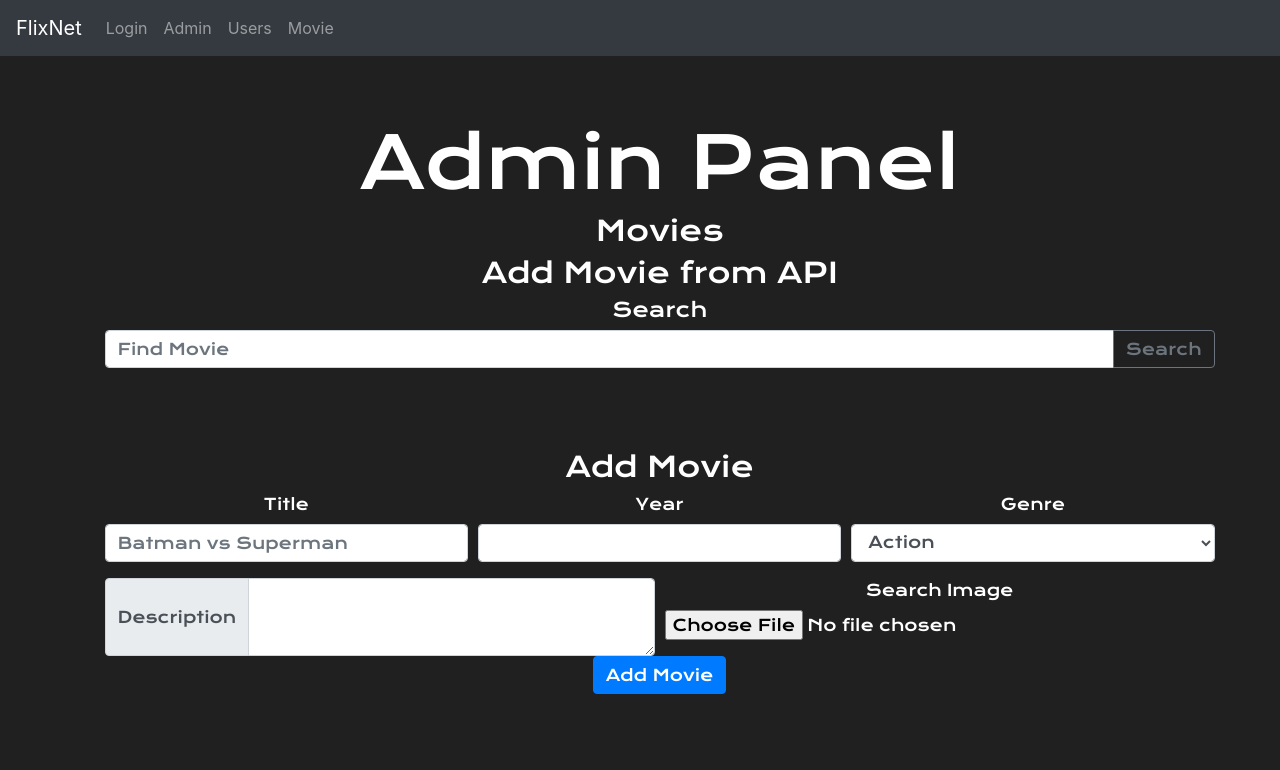
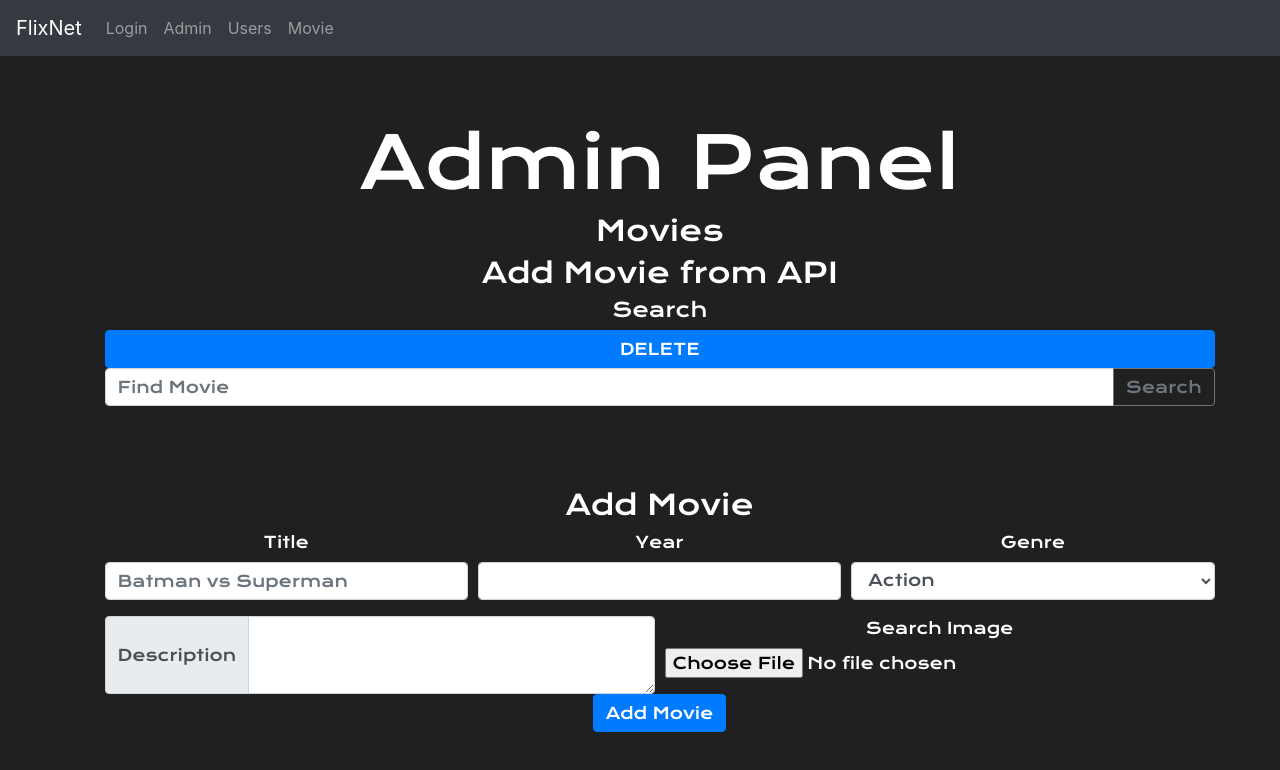
Before and after one commit to darioasaro/Flixnet, a React (Create React App) app: page /admins in a window 1280 px wide. Shown: the top 770 px of the page. Built offline with nearby package versions, Linux system fonts and the light colour scheme.

Commit message:
added new function for admin view: Delete All Movies and refactor service of database

```diff
--- a/src/pages/adminView/adminView.js
+++ b/src/pages/adminView/adminView.js
@@ -8,6 +8,7 @@ import Container from "react-bootstrap/Container";
 import Table from "react-bootstrap/Table";
 import Pagination from "react-bootstrap/Pagination";
 import { findMovie } from "../../services/movies";
+import dataBase from "../../services/database";
 
 class AdminView extends React.Component {
   constructor(props) {
@@ -109,6 +110,11 @@ class AdminView extends React.Component {
 
   //----FUNCIONES----//
 
+  //Borra de la base de datos todas las peliculas
+
+  deleteAllMovies = () => {
+    dataBase.deleteData("movies");
+  };
   //Capta el id de la pelicula la busca a travez de la funcion findMovie y la agrega a App
   async handleAdd(e) {
     let dato = await findMovie(e.target.id);
@@ -179,6 +185,9 @@ class AdminView extends React.Component {
 
         <h3 className="display-6">Add Movie from API</h3>
         <h5>Search</h5>
+        <Button onClick={this.deleteAllMovies} variant="primary">
+          DELETE
+        </Button>
 
         <InputGroup className="mb-3">
           <Form.Control
--- a/src/services/database.js
+++ b/src/services/database.js
@@ -1,14 +1,14 @@
 const setData = (where, data) => {
-
   localStorage.setItem(where, JSON.stringify(data));
-
 };
 
 const getData = async where => {
+  let ret = await localStorage.getItem(where);
+  let json = await JSON.parse(ret);
+  return json;
+};
 
-   let ret = await localStorage.getItem(where);
-   let json = await JSON.parse(ret)
-   return json
-  };
-
-export default { setData, getData };
+const deleteData = data => {
+  localStorage.removeItem(data);
+};
+export default { setData, getData, deleteData };
```
